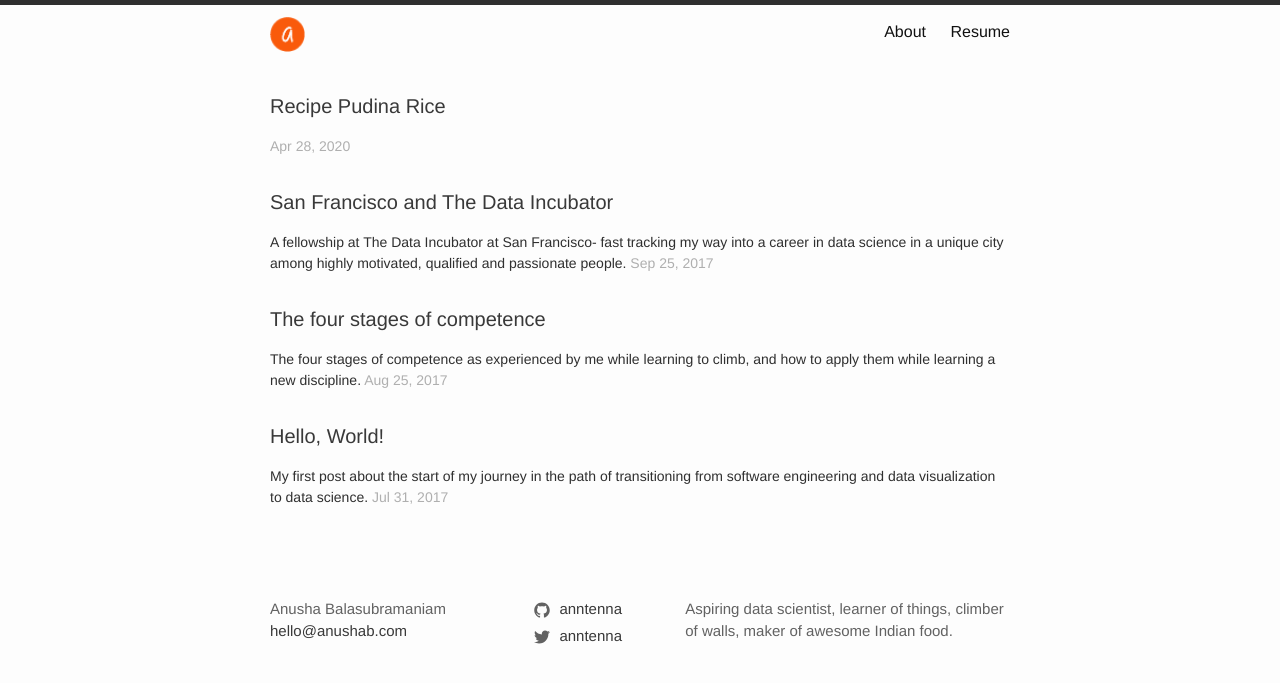
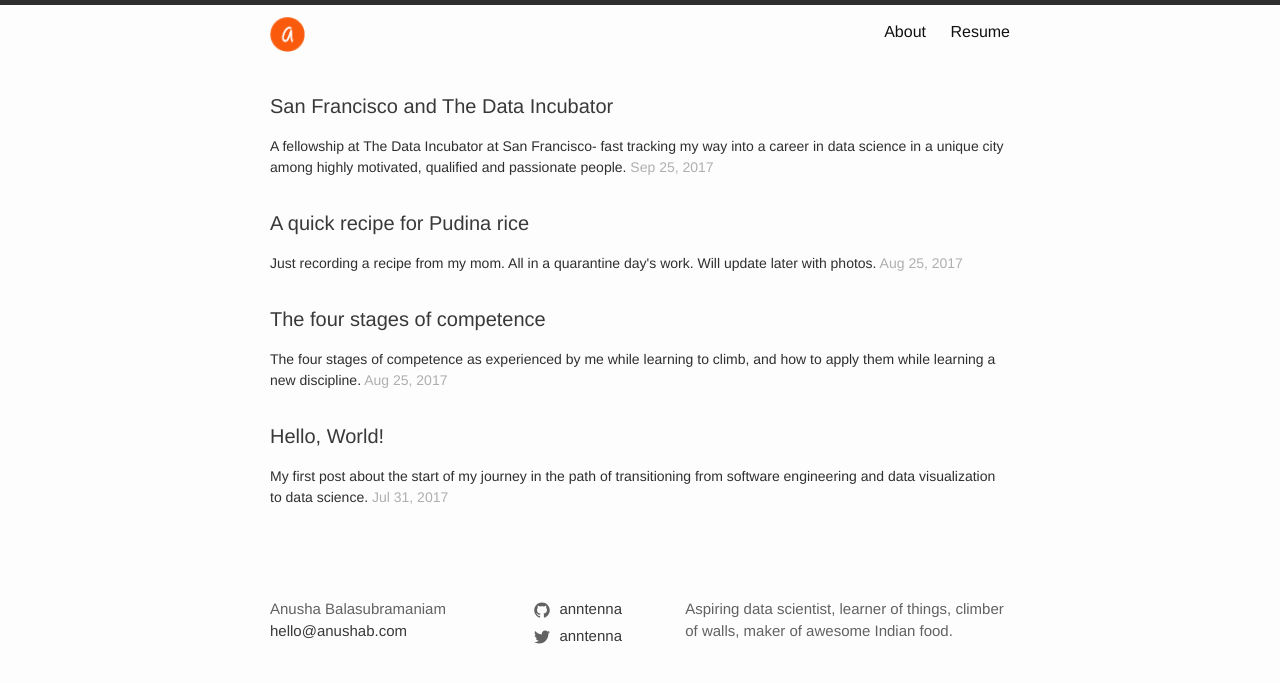
Before and after one commit to anntenna/anntenna.github.io, a Jekyll site: the page built from index.md, in a window 1280 px wide. Shown: the top 683 px of the page. Built offline with Jekyll 4.4.1, drawn with Linux system fonts in a browser that asks for light colours.

Commit message:
Updated recipe markdown

```diff
--- a/_posts/2020-04-28-recipe-pudina-rice.md
+++ b/_posts/2020-04-28-recipe-pudina-rice.md
@@ -1,17 +1,27 @@
-**Pudina Rice:**
+---
+layout: post
+title:  "A quick recipe for Pudina rice"
+date:   2017-08-25 11:21:10 -0700
+categories: recipes
+description: "Just recording a recipe from my mom. All in a quarantine day's work. Will update later with photos."
+time: 2 min read
+---
+
+**Pudina(Mint) Rice**
 
 __Things to grind:__
 
-Pudina leaves from 2 bunches of fresh mint
-Coconut - half of a frozen pack should do
-Green chillies - about 4 spicy ones
+* Pudina leaves from 2 bunches of fresh mint
+* Coconut - half of a frozen pack should do
+* Green chillies - about 4 spicy ones
 
 __Things to cook:__
 
-Ginger-garlic paste
+* Ginger-garlic paste
+* Rice - 2 cups
+* Salt to taste
 
-Rice - 2 cups
-Salt to taste
+__Instructions:__
 
 1. Wash the rice thoroughly, soak in water while everything else is being prepared.
 2. Pluck out all the leaves from 2 bunches of mint.
```
